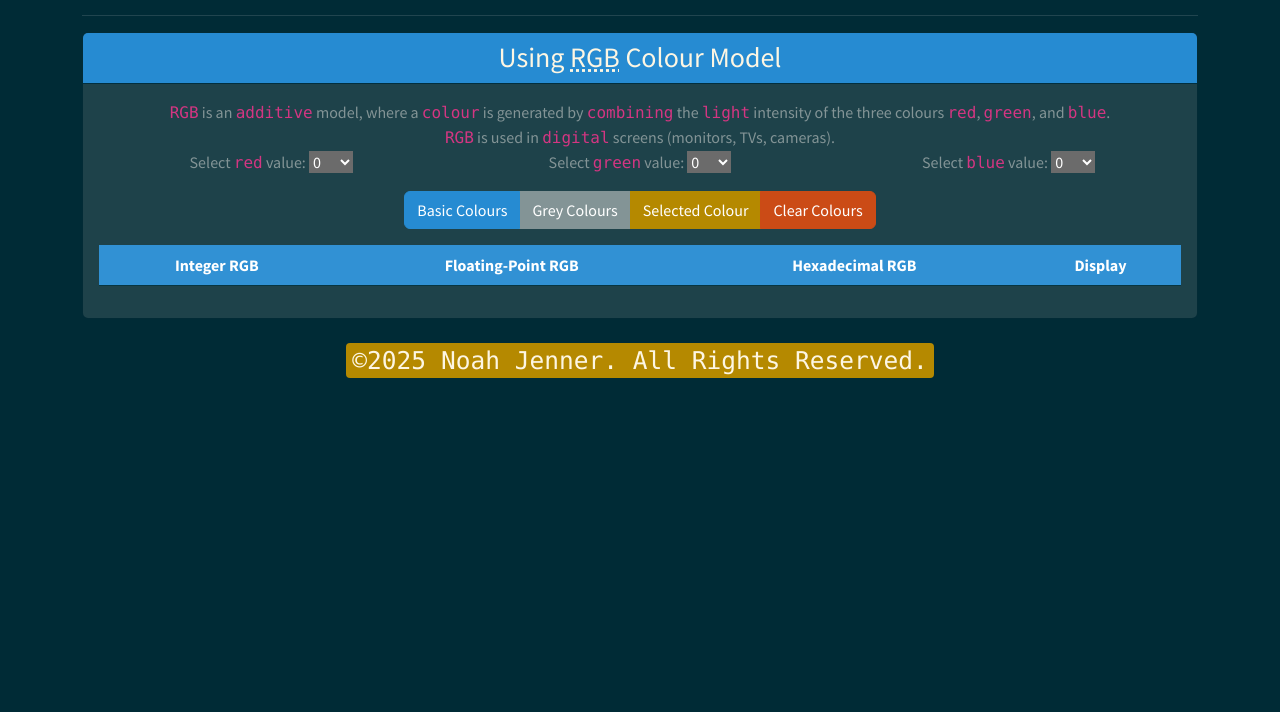
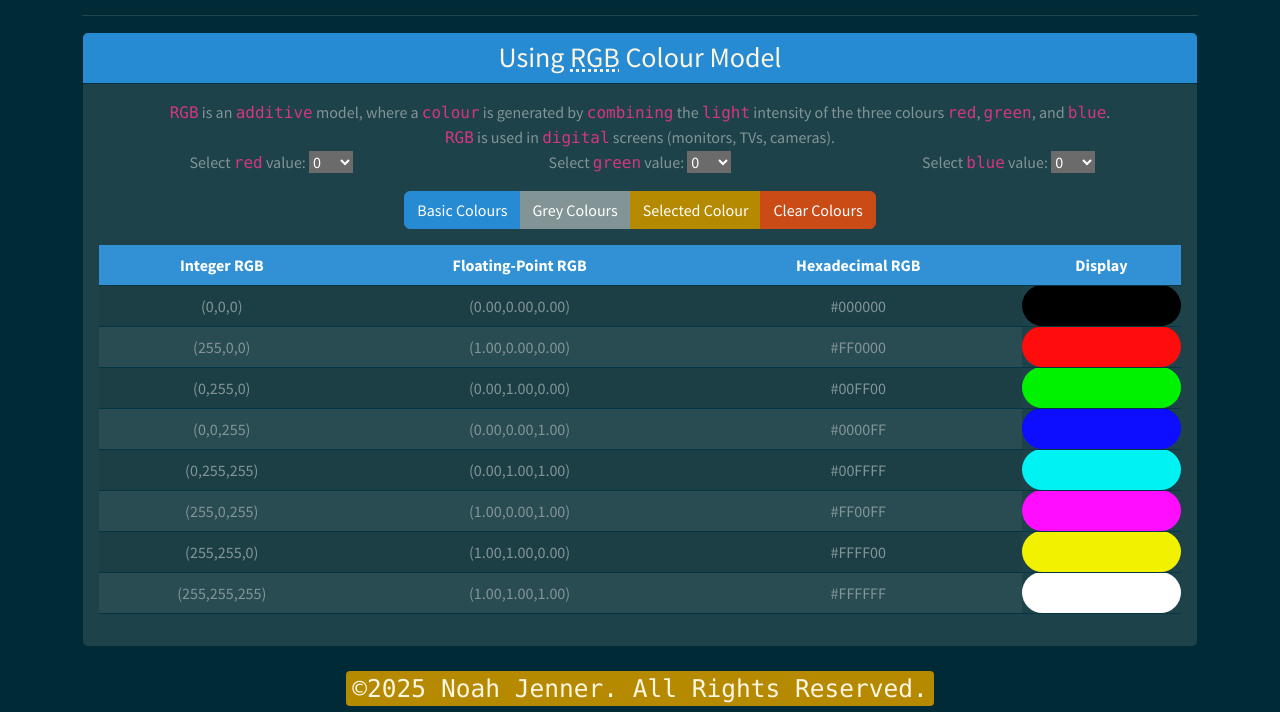
Before and after one commit to Eutropios/CPSC2030, a website: page Labs/Lab3/rgb.html in a window 1280 px wide. Both pictures are taken after a click on the button "Basic Colours". Shown: the part 128-840 px from the top of the page. Before the commit the page ends 800 px from the top, so only its background shows below. Drawn offline with nearby package versions, Linux system fonts and the light colour scheme.

Commit message:
Continue work on lab 3
Implement almost all functions. Just missing the selected colours.

Signed-off-by: 64815328+Eutropios@users.noreply.github.com

```diff
--- a/Labs/Lab3/js/rgb.js
+++ b/Labs/Lab3/js/rgb.js
@@ -27,25 +27,45 @@
 
     /**
      *
-     * @param {Numberp[]} rgb - array of values containing the rgb values of a colour
+     * @param {Number[] | string[]} rgb - array of values containing the rgb values of a colour
      * @param {boolean} isInteger - flag that determines whether the values are integers or floating point
-     * @returns string-formatted rgb value of colour
+     * @returns {string} string-formatted rgb value of colour
      */
-    const formatRGB = (rgb, isInteger = true) => {
-        // Round the floating point rgb to two decimal places, and make sure that
-        // all values have two decimal places even if it's like 0.1
-        // your code goes here
+    const formatRGB = (rgb, isInteger = true) =>
+        `(${(isInteger ? rgb : rgb.map((x) => x.toFixed(2))).join(",")})`;
+
+    const createSwatch = (rgb) => {
+        const td = document.createElement("td");
+        td.style.backgroundColor = rgb;
+        td.style.borderRadius = "30px";
+        return td;
     };
 
     const displayColorInformation = (rgb) => {
-        // your code goes here
+        const tbody = document.getElementById("output");
+        const tr = document.createElement("tr");
+        const hex = computeHexadecimalRGB(rgb);
+        const data = [formatRGB(rgb), formatRGB(computeFloatingPointRGB(rgb), false), hex];
+        for (let i = 0; i < data.length; ++i) {
+            const td = document.createElement("td");
+            td.setAttribute("class", "text-center");
+            const cell = document.createTextNode(data[i]);
+            td.appendChild(cell);
+            tr.appendChild(td);
+        }
+        tr.appendChild(createSwatch(hex));
+        tbody.appendChild(tr);
     };
 
     /**
      * Clears colour table colour information by modifying HTML content
      */
     const clearTable = () => {
-        // your code goes here
+        const tbody = document.getElementById("output");
+        const rows = tbody.querySelectorAll("tr"); // Get all rows
+        for (const row of rows) {
+            tbody.removeChild(row);
+        }
     };
 
     /**
@@ -58,9 +78,16 @@
     /**
      * Computes the hexadecimal representation of a colour given its integer values
      * @param {Number[]} rgb - array of integer rgb values for a single colour
-     * @returns {Number} hexadecimal representation of the colour
+     * @returns {string} hexadecimal representation of the colour as a string
      */
-    const computeHexadecimalRGB = (rgb) => rgb.map((x) => x.toString(16).toUpperCase());
+    const computeHexadecimalRGB = (rgb) => {
+        const hexValues = rgb.map((x) => {
+            const hex = x.toString(16).toUpperCase();
+            // add leading 0 if the hex val is only 1 char long
+            return hex.length === 1 ? `0${hex}` : hex;
+        });
+        return `#${hexValues.join("")}`;
+    };
 
     /**
      * Modifies HTML to display the "basic colour set" as described in PDF
@@ -79,6 +106,10 @@
             [255, 255, 0],
             [255, 255, 255],
         ];
+        clearTable();
+        for (colour of basicColours) {
+            displayColorInformation(colour);
+        }
     };
 
     /**
@@ -98,12 +129,17 @@
             [198, 198, 198],
             [231, 231, 231],
         ];
+        clearTable();
+        for (colour of greyColours) {
+            displayColorInformation(colour);
+        }
     };
 
     /**
      * Modifies HTML to displayed the selected colour using values from select elements
      */
     const displaySelectedColors = () => {
+        console.log("eggplant");
         // Fetch the values in the select boxes.
         // in the grey colour array,
         // convert the items to floating point rgb and store it.
@@ -113,7 +149,9 @@
     window.onload = () => {
         setCopyRightYear();
         setRGBValues();
-        console.log(computeFloatingPointRGB([42, 161, 152]));
-        console.log(computeHexadecimalRGB([42, 161, 152]));
+        document.querySelector("#basiccol").onclick = displayBasicColors;
+        document.querySelector("#greycol").onclick = displayGrayColors;
+        document.querySelector("#selectedcol").onclick = displaySelectedColors;
+        document.querySelector("#clearcol").onclick = clearTable;
     };
 })();
--- a/Labs/Lab3/rgb.html
+++ b/Labs/Lab3/rgb.html
@@ -142,20 +142,22 @@
           </div>
           <div class="m-3">
             <div class="btn-group" role="group">
-              <button type="button" class="btn btn-info">Basic Colours</button>
-              <button type="button" class="btn btn-secondary">
+              <button type="button" class="btn btn-info" id="basiccol">
+                Basic Colours
+              </button>
+              <button type="button" class="btn btn-secondary" id="greycol">
                 Grey Colours
               </button>
-              <button type="button" class="btn btn-primary">
+              <button type="button" class="btn btn-primary" id="selectedcol">
                 Selected Colour
               </button>
-              <button type="button" class="btn btn-warning">
+              <button type="button" class="btn btn-warning" id="clearcol">
                 Clear Colours
               </button>
             </div>
           </div>
           <div>
-            <table class="table table-striped text-center" id="output">
+            <table class="table table-striped text-center">
               <thead class="text-white bg-info">
                 <tr>
                   <th>Integer RGB</th>
@@ -164,6 +166,7 @@
                   <th>Display</th>
                 </tr>
               </thead>
+              <tbody id="output"></tbody>
             </table>
           </div>
         </div>
```
